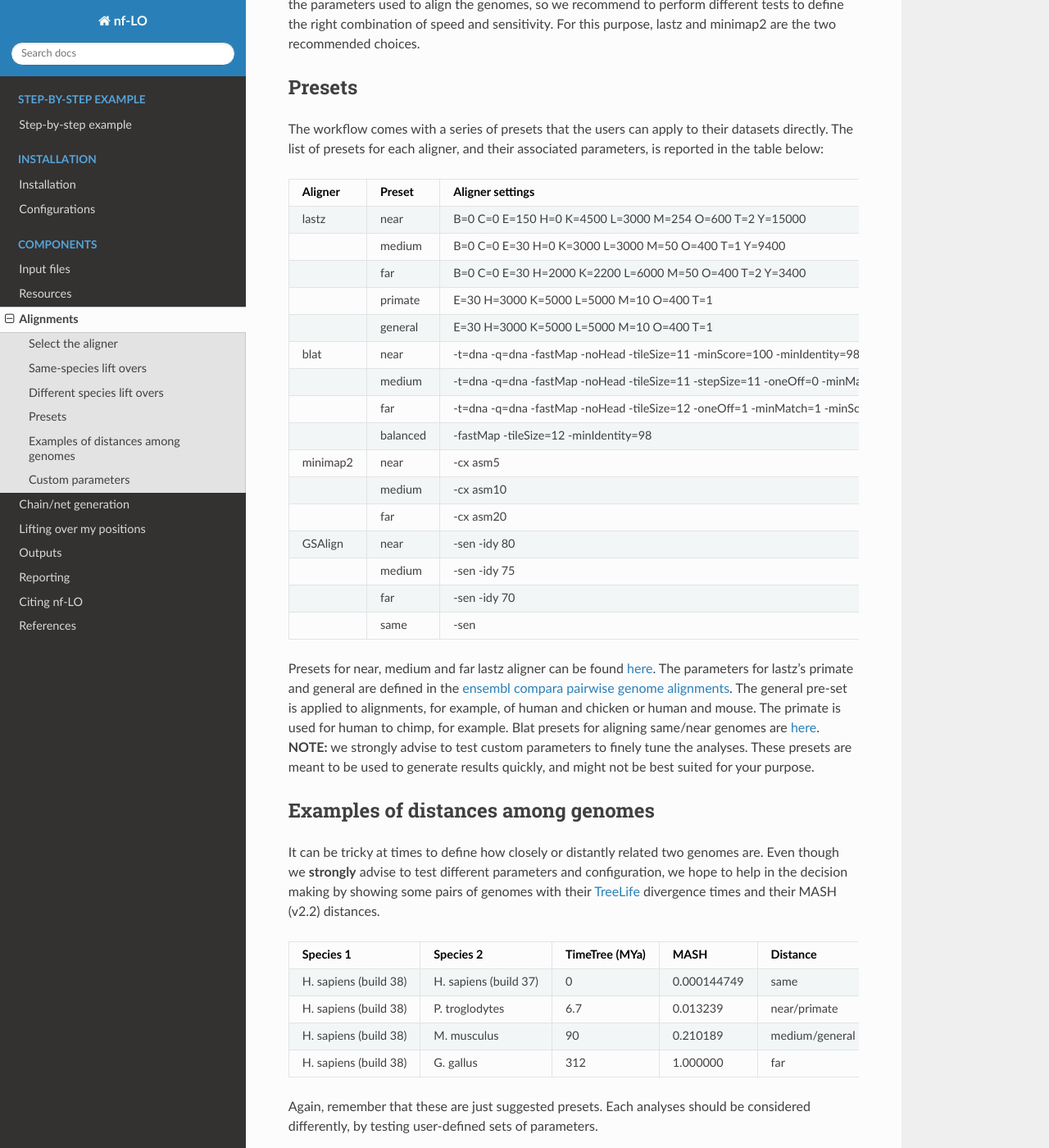
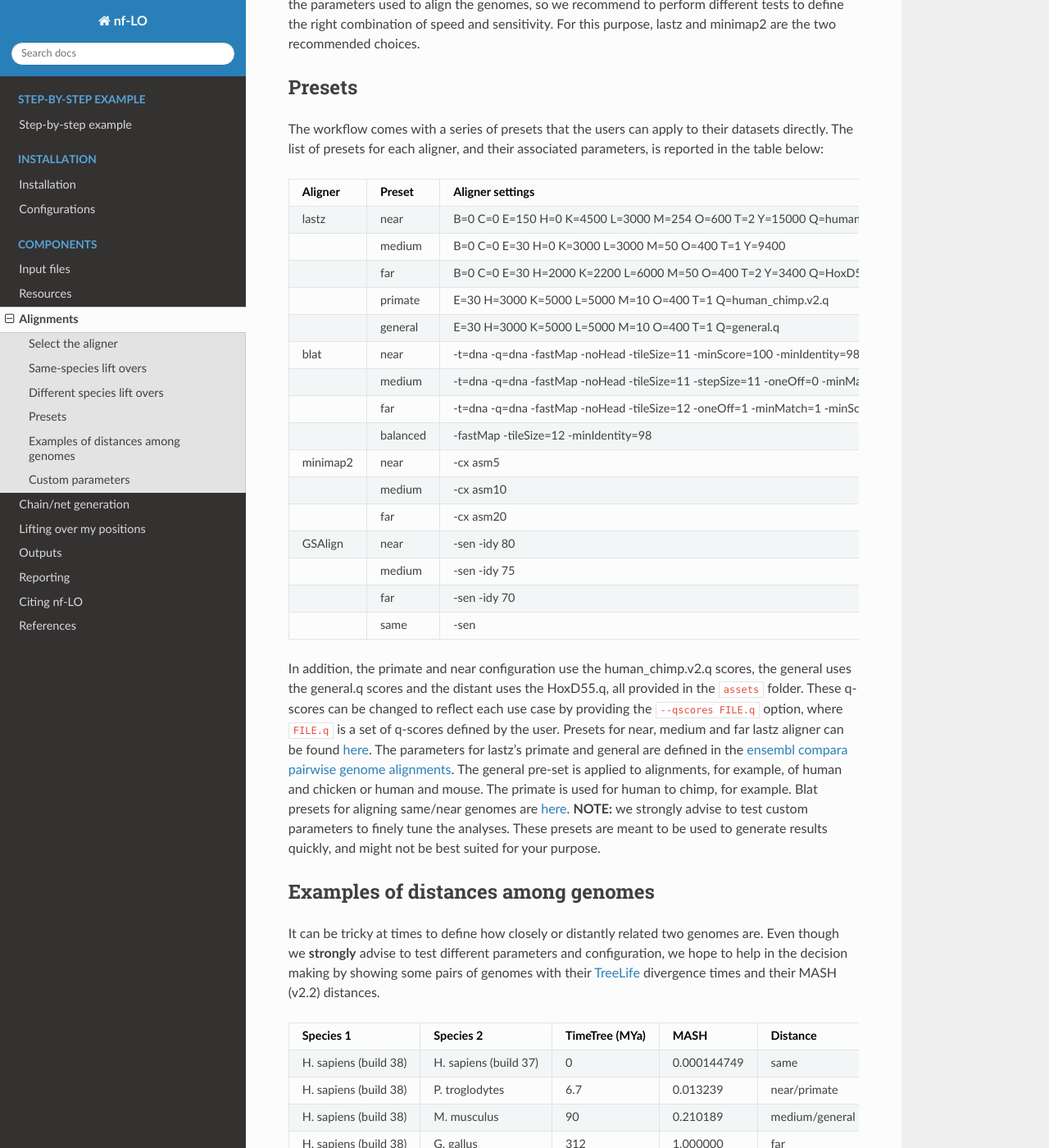
Before and after one commit to evotools/nf-LO, a Sphinx documentation site: the page built from docs/alignments.md, in a window 1280 px wide and 1400 px high, scrolled down 862 px. Shown: the whole window at 82% size. Built offline with Sphinx 7.4.7 and the Read the Docs theme 2.0.0, drawn with Linux system fonts in a browser that asks for light colours.

Commit message:
Update the documentation to reflect the addition of the Q-scores

```diff
--- a/docs/alignments.md
+++ b/docs/alignments.md
@@ -26,13 +26,13 @@ The workflow comes with a series of presets that the users can apply to their da
 
 |   Aligner |       Preset      |   Aligner settings    |
 |-----------|-------------------|-----------------------|
-| lastz     |       near        | B=0 C=0 E=150 H=0 K=4500 L=3000 M=254 O=600 T=2 Y=15000 |
+| lastz     |       near        | B=0 C=0 E=150 H=0 K=4500 L=3000 M=254 O=600 T=2 Y=15000 Q=human_chimp.v2.q |
 |           |       medium      | B=0 C=0 E=30 H=0 K=3000 L=3000 M=50 O=400 T=1 Y=9400  |
-|           |       far         | B=0 C=0 E=30 H=2000 K=2200 L=6000 M=50 O=400 T=2 Y=3400  |
-|           |      primate      | E=30 H=3000 K=5000 L=5000 M=10 O=400 T=1  |
-|           |      general      | E=30 H=3000 K=5000 L=5000 M=10 O=400 T=1  |
+|           |       far         | B=0 C=0 E=30 H=2000 K=2200 L=6000 M=50 O=400 T=2 Y=3400 Q=HoxD55.Q |
+|           |      primate      | E=30 H=3000 K=5000 L=5000 M=10 O=400 T=1 Q=human_chimp.v2.q |
+|           |      general      | E=30 H=3000 K=5000 L=5000 M=10 O=400 T=1 Q=general.q |
 | blat      |       near        | -t=dna -q=dna -fastMap -noHead -tileSize=11 -minScore=100 -minIdentity=98 |
-|           |       medium      | -t=dna -q=dna -fastMap -noHead -tileSize=11 -stepSize=11 -oneOff=0 -minMatch=2 -minScore=30 -minIdentity=90 -maxGap=2 -maxIntron=75000|
+|           |       medium      | -t=dna -q=dna -fastMap -noHead -tileSize=11 -stepSize=11 -oneOff=0 -minMatch=2 -minScore=30 -minIdentity=90 -maxGap=2 -maxIntron=75000 |
 |           |       far         | -t=dna -q=dna -fastMap -noHead -tileSize=12 -oneOff=1 -minMatch=1 -minScore=30 -minIdentity=80 -maxGap=3 -maxIntron=75000 |
 |           |       balanced    | -fastMap -tileSize=12 -minIdentity=98 |
 | minimap2  |       near        | -cx asm5 |
@@ -43,6 +43,7 @@ The workflow comes with a series of presets that the users can apply to their da
 |           |       far         | -sen -idy 70 |
 |           |       same        | -sen |
 
+In addition, the primate and near configuration use the human_chimp.v2.q scores, the general uses the general.q scores and the distant uses the HoxD55.q, all provided in the `assets` folder. These q-scores can be changed to reflect each use case by providing the `--qscores FILE.q` option, where `FILE.q` is a set of q-scores defined by the user.
 Presets for near, medium and far lastz aligner can be found [here](https://github.com/ENCODE-DCC/kentUtils/blob/master/src/hg/utils/automation/runLastzChain.sh). The parameters for lastz's primate and general are defined in the [ensembl compara pairwise genome alignments](https://m.ensembl.org/info/genome/compara/analyses.html). The general pre-set is applied to alignments, for example, of human and chicken or human and mouse. The primate is used for human to chimp, for example.
 Blat presets for aligning same/near genomes are [here](https://github.com/ENCODE-DCC/kentUtils/blob/master/src/hg/utils/automation/doSameSpeciesLiftOver.pl).
 **NOTE:** we strongly advise to test custom parameters to finely tune the analyses. These presets are meant to be used to generate results quickly, and might not be best suited for your purpose.
```
